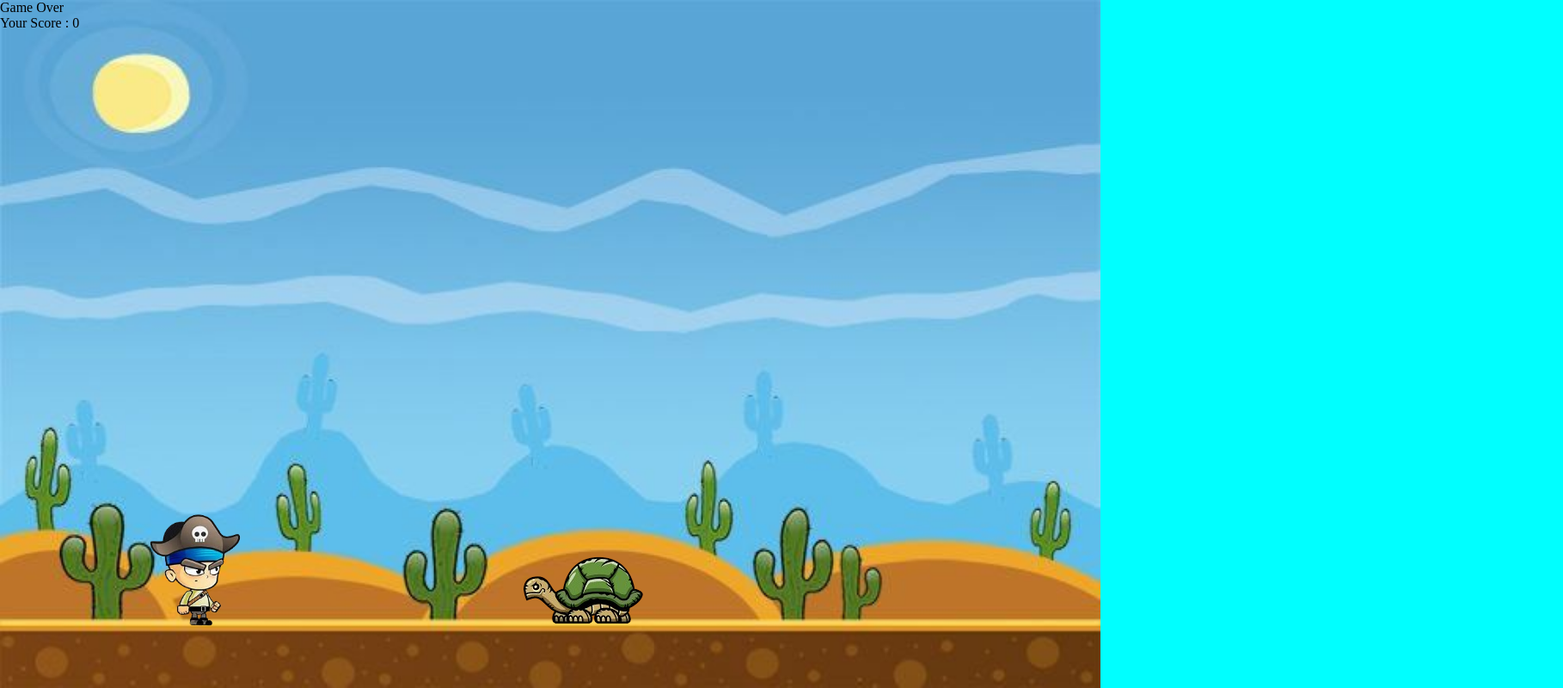
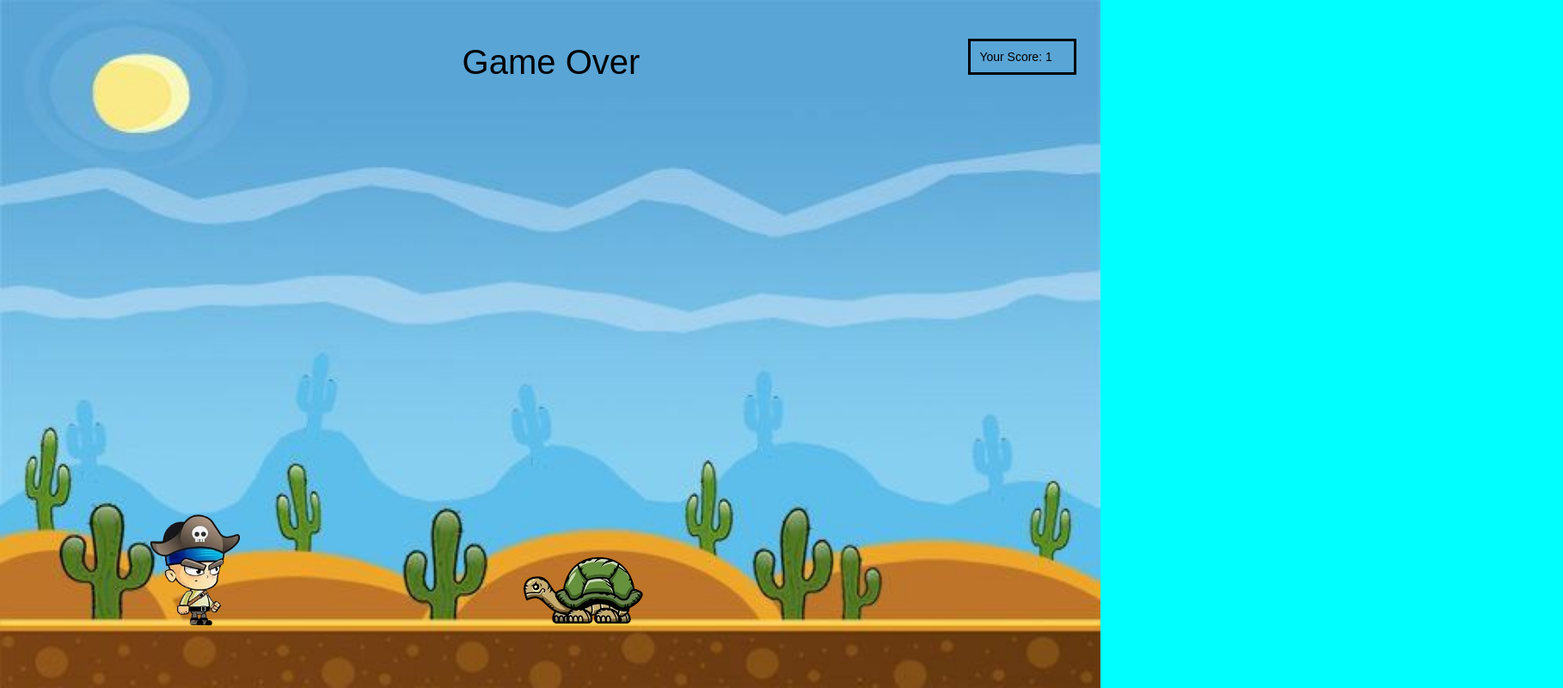
Before and after one commit to Ishita05A/Huddle-Hop, a plain HTML site: page index.html in a window 1280 px wide. Shown: the whole page at 86% size, 1818 px wide, since content can reach past the window. Drawn offline with Linux system fonts and the light colour scheme.

Commit message:
updated code

```diff
--- a/script.js
+++ b/script.js
@@ -1,6 +1,11 @@
 console.log('Hello World');
 score = 0;
 cross = true;
+audio = new Audio('music.mp3')
+audiogo = new Audio('GameOver.mp3')
+setTimeout(() => {
+    audio.play()
+}, 1000);
 document.addEventListener("keydown", function (e) {
     console.log(e.key);
     // console.log(e.code);
@@ -43,6 +48,11 @@ setInterval(() => {
     if (offsetX < 93 && offsetY < 52) {
         gameOver.style.visibility = 'visible'
         obstacle.classList.remove('animatedino')
+        audiogo.play();
+        setTimeout(() => {
+            audio.pause();
+            audiogo.pause();
+        }, 1000);
     }
     else if (offsetX < 145 && cross) {
         score += 1
@@ -57,10 +67,13 @@ setInterval(() => {
             newDur = aniDur - 0.1;
             obstacle.style.animationDuration = newDur + 's';
         }, 500);
+
     }
 
 }, 100);
 
 function updatedScore(score) {
-    scorecont.innerHtml = "Your Score: " + score
+    // let scorecont = document.querySelector('.scoreCont');
+
+    scorecont.innerHTML = "Your Score: " + score
 }
--- a/style.css
+++ b/style.css
@@ -5,7 +5,7 @@
 
 body {
     background-color: aqua;
-   overflow: hidden;
+    overflow: hidden;
 }
 
 .gameContainer {
@@ -17,9 +17,16 @@ body {
     position: relative;
 
 }
-.gameOver{
+
+.gameOver {
     visibility: hidden;
+    position: relative;
+    top: 50px;
+    font-size: 40px;
+    left: 42%;
+    font-family: sans-serif;
 }
+
 .boy {
     background-image: url(boy.png);
     background-repeat: no-repeat;
@@ -30,38 +37,55 @@ body {
     bottom: 7%;
     left: 90px;
 }
-.obstacle{
+
+#scorecont {
+    font-family: sans-serif;
+    position: relative;
+    left: 88%;
+    border: 3px solid black;
+    width: 100px;
+    padding: 10px;
+    font-size: 14px;
+}
+
+.obstacle {
     background-image: url(huddle.png);
-        height: 186px;
+    height: 186px;
     width: 254px;
     position: absolute;
-        bottom: 22px;
+    bottom: 22px;
     left: 550px;
 }
-.animateBoy{
+
+.animateBoy {
     animation: boy 0.9s linear;
 
 }
-@keyframes boy{
-    0%{
+
+@keyframes boy {
+    0% {
         bottom: 75px;
     }
-    50%{
+
+    50% {
         bottom: 555px;
     }
-    100%{
+
+    100% {
         bottom: 75px;
     }
 }
-@keyframes dragon{
-    0%{
+
+@keyframes dragon {
+    0% {
         left: 100vw;
     }
 
-    100%{
+    100% {
         left: -10vw;
     }
 }
-.animatedino{
+
+.animatedino {
     animation: dragon 3s linear infinite;
 }
```
Also changed, not shown: 2 other files.
